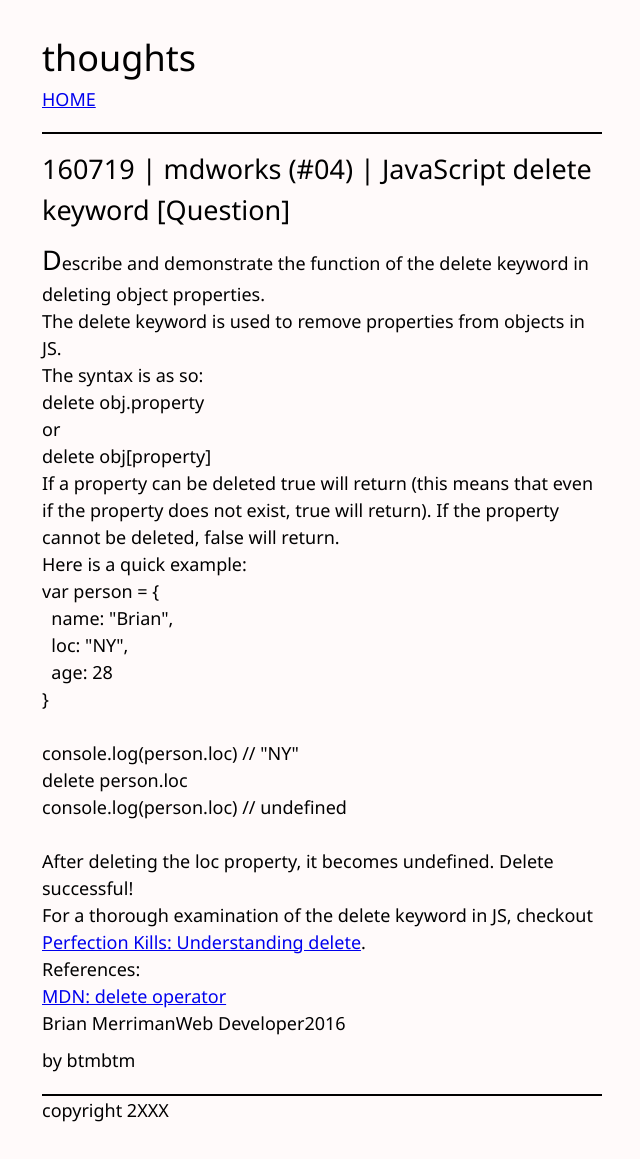
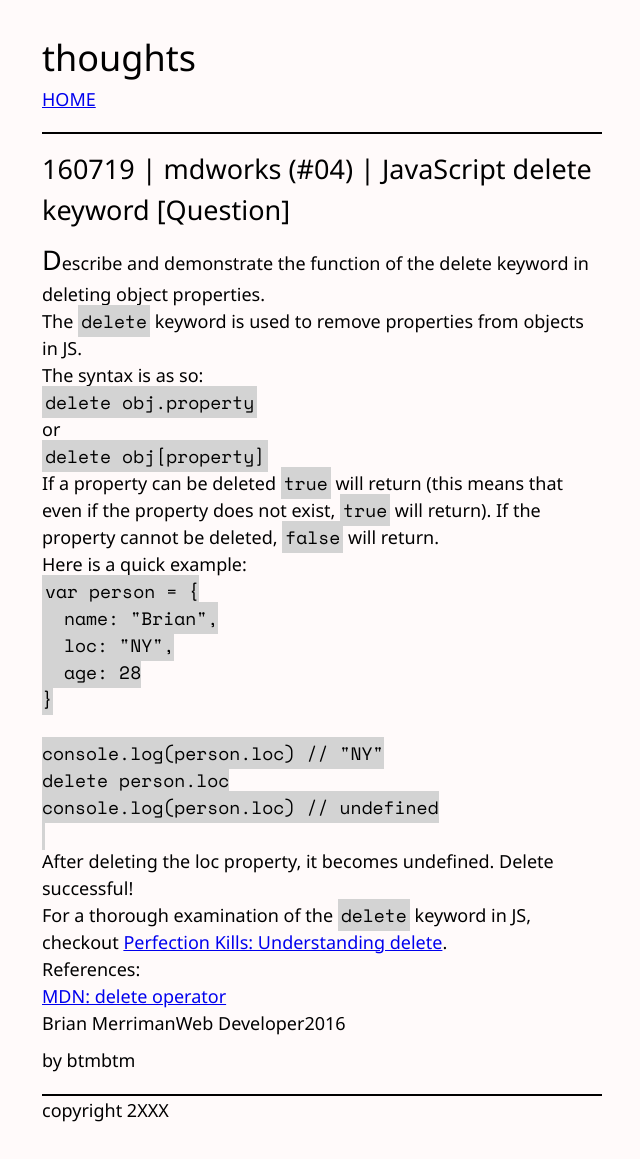
Before and after one commit to btmbtm/btmbtm.github.io, a Jekyll site: the page built from MDWork/2016-07-19-mdworks-04-question-JS-delete-keyword.md, in a window 1280 px wide. Shown: the whole page, without its empty margins (318-958 px from the left). Built offline with Jekyll 4.4.1, drawn with Linux system fonts in a browser that asks for light colours.

Commit message:
CODEBLOCK CSS

```diff
--- a/css/main.css
+++ b/css/main.css
@@ -3,6 +3,7 @@
    License: none (public domain)
 */
 @import url("https://fonts.googleapis.com/css?family=Noto+Sans");
+@import url("https://fonts.googleapis.com/css?family=Space+Mono");
 html, body, div, span, applet, object, iframe,
 h1, h2, h3, h4, h5, h6, p, blockquote, pre,
 a, abbr, acronym, address, big, cite, code,
@@ -56,6 +57,11 @@ body {
   @media screen and (min-width: 600px) {
     body {
       font-size: 18px; } }
+
+code {
+  padding: 3px;
+  background-color: lightgray;
+  font-family: 'Space Mono', monospace; }
 
 h1 {
   font-size: 2em; }
--- a/scss/base/_base.scss
+++ b/scss/base/_base.scss
@@ -9,6 +9,12 @@ body{
 		font-size: 18px;
 	}
 
+}
+
+code{
+	padding: 3px;
+	background-color: lightgray;
+	font-family: 'Space Mono', monospace;
 }
 
 h1 {
--- a/scss/base/_fonts.scss
+++ b/scss/base/_fonts.scss
@@ -1,2 +1,4 @@
 // NOTO SANS
 @import url('https://fonts.googleapis.com/css?family=Noto+Sans');
+// SPACE MONO - FOR CODE BLOCK
+@import url('https://fonts.googleapis.com/css?family=Space+Mono');
```
Also changed, not shown: 1 other file.
